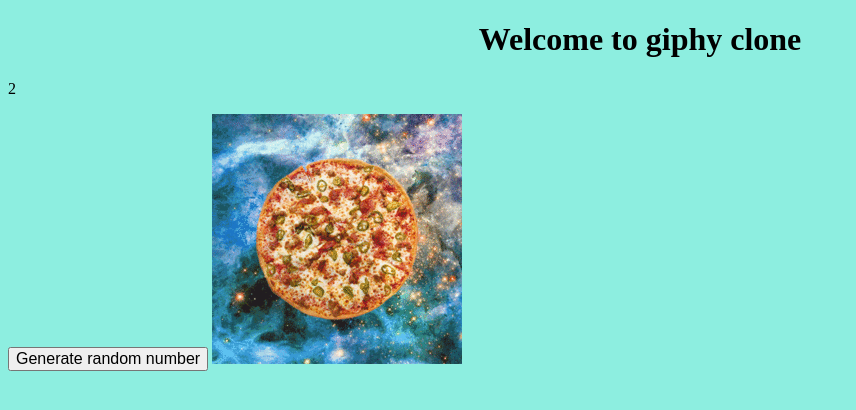
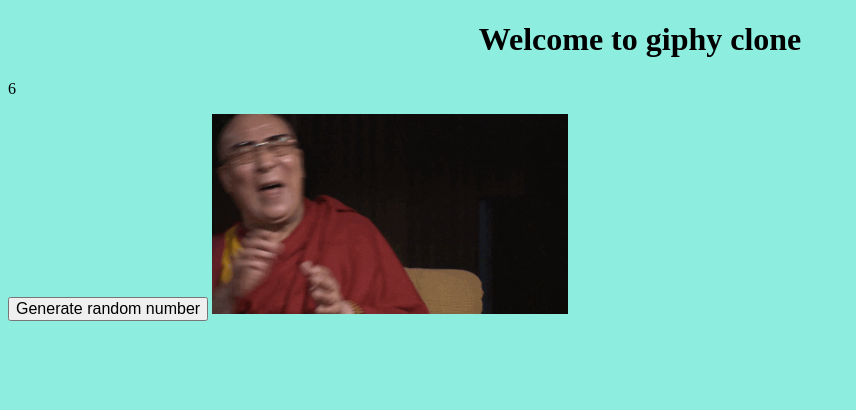
Before and after one commit to oliverh100/giphyClone, a Flask app: page /home/ in a window 1280 px wide. Shown: the top 410 px of the page, without its empty margins (0-856 px from the left). Run offline with Flask 2, Linux system fonts and the light colour scheme.

Commit message:
next commit

```diff
--- a/main.py
+++ b/main.py
@@ -8,5 +8,5 @@ def index():
 
 @app.route('/home/')
 def home():
-	rand = random.randint(1,2)
+	rand = random.randint(1,10)
 	return render_template('home.html', title = 'home', num = rand, gif = "/static/library/" + str(rand) + ".gif")
--- a/templates/home.html
+++ b/templates/home.html
@@ -16,6 +16,6 @@
 	<button type = "button" onclick="window.location.reload()">
 		Generate random number
 	</button>
-	<img src="{{ gif }}" alt = "">
+	<img src="{{ gif }}" alt = "" height="200px">
 </body>
 </html>
```
Also changed, not shown: static/library/10.gif (added), static/library/3.gif (added), static/library/4.gif (added), static/library/5.gif (added), static/library/6.gif (added), static/library/7.gif (added), 2 other files.
